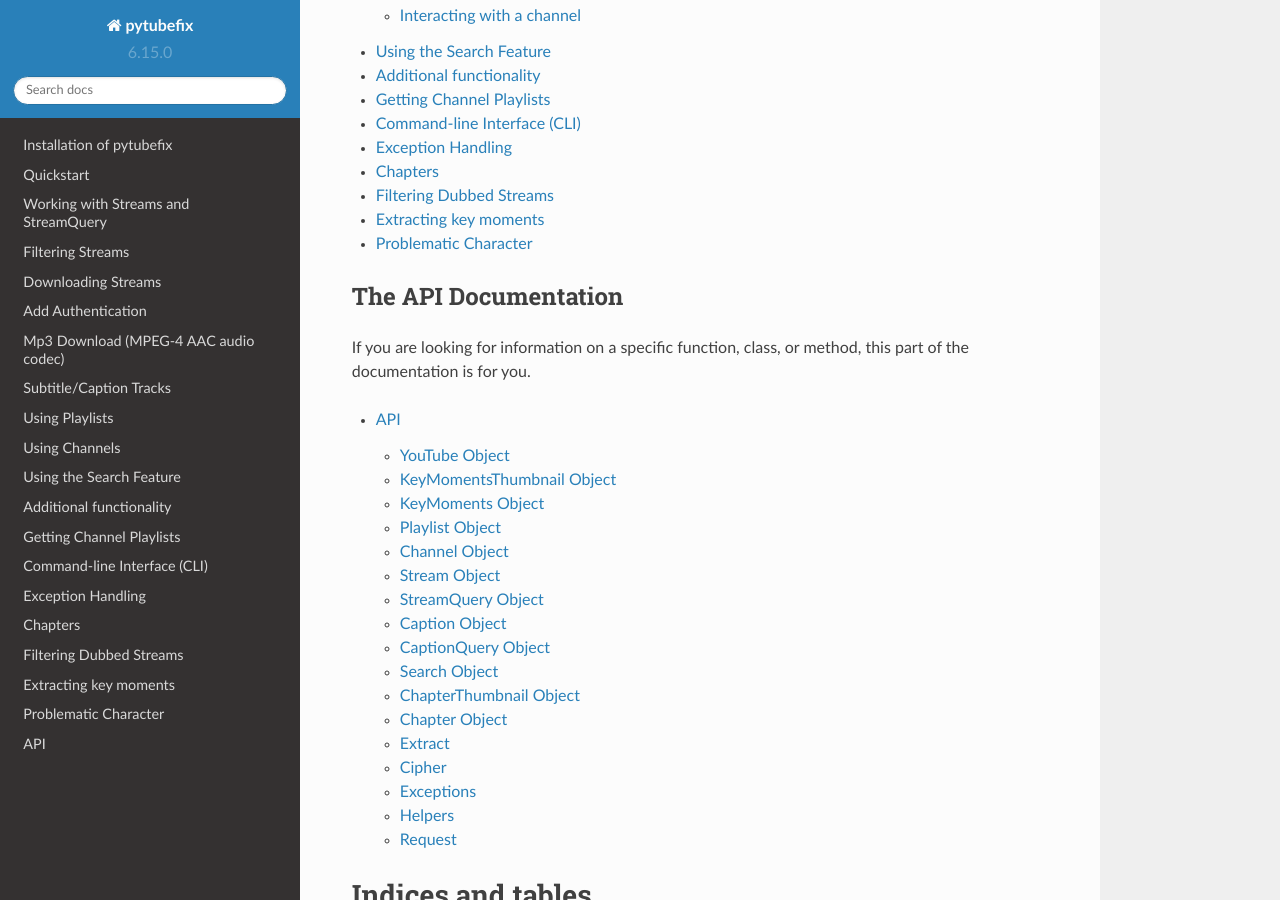
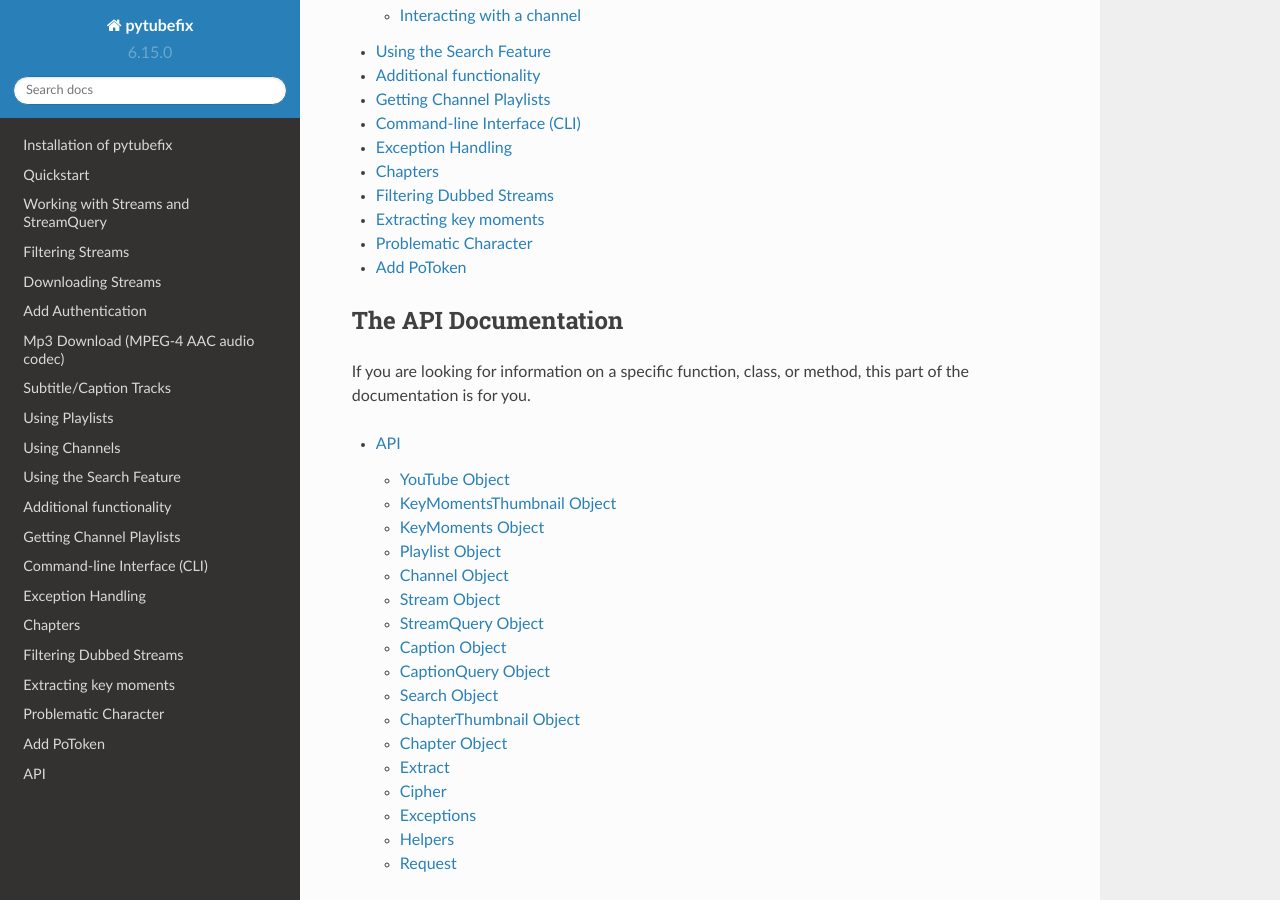
Before and after one commit to JuanBindez/pytubefix, a Sphinx documentation site: the page built from docs/index.rst, in a window 1280 px wide and 900 px high, scrolled down 1600 px. Built offline with Sphinx 7.4.7 and the Read the Docs theme 2.0.0, drawn with Linux system fonts in a browser that asks for light colours; part of the change alters nothing that is shown.

```diff
--- a/docs/index.rst
+++ b/docs/index.rst
@@ -69,6 +69,7 @@ of pytubefix.
    user/dubbed_streams
    user/keymoments
    user/problematic_characters
+   user/po_token
 
 The API Documentation
 -----------------------------
```
